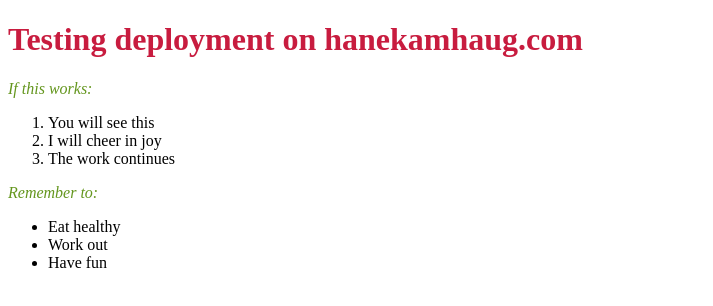
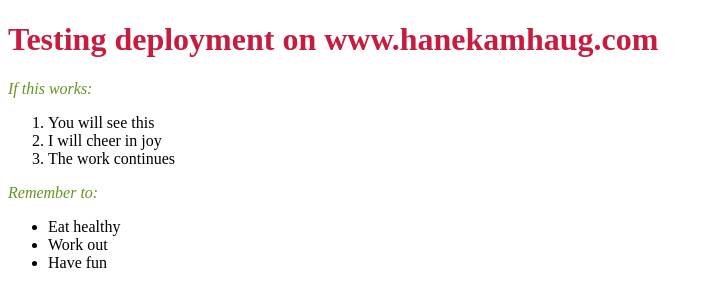
Before and after one commit to hanekamhaug/github-heroku-test-deploy, a plain HTML site: page index.html in a window 1280 px wide. Shown: the whole page, without its empty margins (0-713 px from the left). Drawn offline with Linux system fonts and the light colour scheme.

Commit message:
update text

```diff
--- a/test1.html
+++ b/index.html
@@ -12,7 +12,7 @@
     <link>
 </head>
 <body>
-<h1>Testing deployment on hanekamhaug.com</h1>
+<h1>Testing deployment on www.hanekamhaug.com</h1>
 
 <p>If this works:</p>
 <ol>
```
